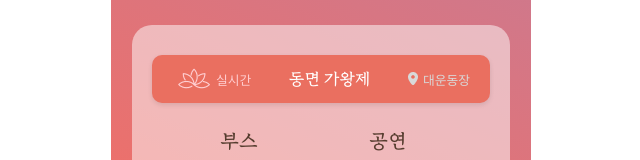
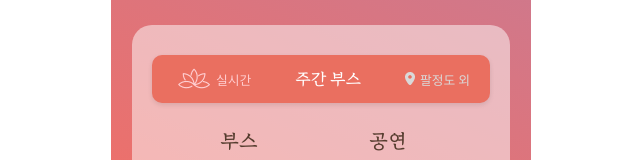
Before and after one commit to ZZZINU/2023_fall_festival_front, a React (Vite) app: page /timeLine in a window 1280 px wide. Shown: the part 257-417 px from the top of the page, without its empty margins (319-959 px from the left). Built offline with nearby package versions, Linux system fonts and the light colour scheme; a web font is replaced by a local one.

Commit message:
✨ Feat: 실시간 부스 반영

```diff
--- a/src/components/timeLine/TimeTableSection.jsx
+++ b/src/components/timeLine/TimeTableSection.jsx
@@ -5,10 +5,12 @@ import MiniLocation from "../../assets/images/timetable_location.png";
 import { BoothCard } from "./boothCard/BoothCard";
 import { PerfomanceCard } from "./boothCard/PerfomanceCard";
 
-export const TimeTableSection = ({ boothData, PerfomanceData }) => {
-
-  // console.log(boothData);
-  // 부스 데이터 시간별 정리
+export const TimeTableSection = ({
+  boothData,
+  PerfomanceData,
+  realtimeList
+}) => {
+  // 부스 데이터 시간별 정리-----------------------------
   const boothdByTime = boothData.reduce((result, item) => {
     const time = item.starttime;
     if (!result[time]) {
@@ -21,7 +23,7 @@ export const TimeTableSection = ({ boothData, PerfomanceData }) => {
   const booth12List = boothdByTime["12:00"] || [];
   const booth18List = boothdByTime["18:00"] || [];
 
-  // 공연 데이터 시간별 정리
+  // 공연 데이터 시간별 정리-----------------------------
   const performdByTime = PerfomanceData.reduce((result, item) => {
     const time = item.starttime;
     if (!result[time]) {
@@ -34,6 +36,20 @@ export const TimeTableSection = ({ boothData, PerfomanceData }) => {
   const perform14List = performdByTime["14:00"] || [];
   const perform18List = performdByTime["18:00"] || [];
 
+  // 실시간 공연 정보 3초 단위로 띄움-----------------------------
+  const [currentIndex, setCurrentIndex] = useState(0);
+
+  useEffect(() => {
+    const intervalId = setInterval(() => {
+      setCurrentIndex(prevIndex => (prevIndex + 1) % realtimeList.length);
+    }, 3000);
+    console.log(currentIndex);
+
+    return () => {
+      clearInterval(intervalId);
+    };
+  }, []);
+
   return (
     <S.TimeTableWrapper>
       <S.TimeTableNav>
@@ -41,10 +57,12 @@ export const TimeTableSection = ({ boothData, PerfomanceData }) => {
             <img src={MiniLogo} alt="Logo" />
             실시간
           </S.TimeTableSubTxt>
-        <S.TimeTableMainTxt>동면 가왕제</S.TimeTableMainTxt>
+          <S.TimeTableMainTxt>
+            {realtimeList[currentIndex].title}
+          </S.TimeTableMainTxt>
           <S.TimeTableSubTxt2>
             <S.LocationIMG src={MiniLocation} alt="Logo" />
-          대운동장
+            {realtimeList[currentIndex].place}
           </S.TimeTableSubTxt2>
       </S.TimeTableNav>
       <S.SubNav>
@@ -72,7 +90,9 @@ export const TimeTableSection = ({ boothData, PerfomanceData }) => {
         </S.BoothLeft>
         <S.BoothRight>
           {/* 공연 목록 */}
-          <S.PerformTimeSection isnow="true">14:00 ~ 16:00</S.PerformTimeSection>
+          <S.PerformTimeSection isnow="true">
+            14:00 ~ 16:00
+          </S.PerformTimeSection>
           {perform14List.map(booth => (
             <PerfomanceCard booth={booth} />
           ))}
--- a/src/pages/timeLine/TimeLine.jsx
+++ b/src/pages/timeLine/TimeLine.jsx
@@ -7,7 +7,7 @@ import { LineUp } from "../../components/timeLine/LineUp";
 
 function TimeLine() {
   // 시간 감지 State --------------------------------------------
-  const [festivalDate, setFestivalDate] = useState(11);// 선택 날짜가 11일이면 11, 12일이면 12
+  const [festivalDate, setFestivalDate] = useState(11); // 선택 날짜가 11일이면 11, 12일이면 12
   const [currentTime, setCurrentTime] = useState(new Date());
 
   const updateTime = () => {
@@ -117,6 +117,15 @@ function TimeLine() {
     };
   });
 
+  // 현재 시간과 공연 시간 비교--------------------------------------------
+  const filteredBoothData = boothDataWithCurrentFlag.filter(
+    item => item.isCurrent
+  );
+  const filteredPerfomanceData = PerfomanceDataWithCurrentFlag.filter(
+    item => item.isCurrent
+  );
+  const realtimeList = filteredPerfomanceData.concat(filteredBoothData);
+
   return (
     <S.TimeLineWrapper>
       <PageTitle mainTitle="타임테이블" />
@@ -125,6 +134,7 @@ function TimeLine() {
         setFestivalDate={setFestivalDate}
       />
       <TimeTableSection
+        realtimeList={realtimeList}
         boothData={boothDataWithCurrentFlag}
         PerfomanceData={PerfomanceDataWithCurrentFlag}
       />
```
Lines whose indentation alone changed are shown as unchanged.
